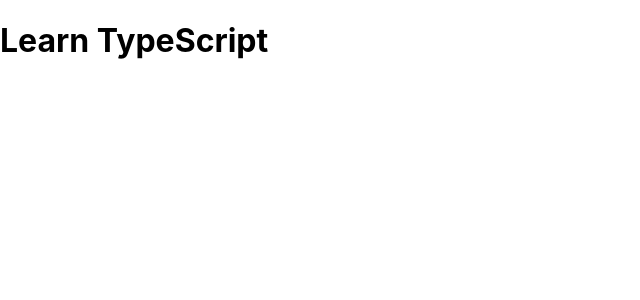
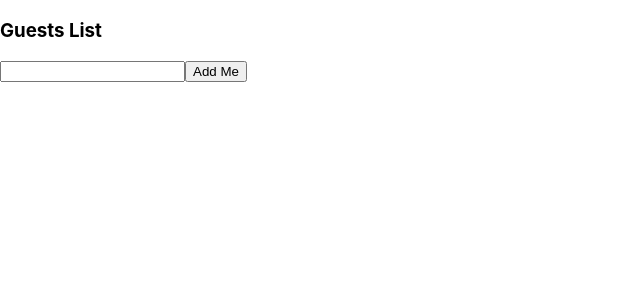
Before and after one commit to CamHaoHa/myLearning-react-typescript, a React (Create React App) app: page / in a window 1280 px wide. Shown: the top 300 px of the page, without its empty margins (0-640 px from the left). Built offline with nearby package versions, Linux system fonts and the light colour scheme.

Commit message:
state and typescript add guest

```diff
--- a/src/index.tsx
+++ b/src/index.tsx
@@ -1,7 +1,7 @@
 import React from 'react';
 import ReactDOM from 'react-dom/client';
 import './index.css';
-import App from './App';
+import GuestList from './state/GuestList';
 import reportWebVitals from './reportWebVitals';
 
 const root = ReactDOM.createRoot(
@@ -9,7 +9,7 @@ const root = ReactDOM.createRoot(
 );
 root.render(
   <React.StrictMode>
-    <App />
+    <GuestList />
   </React.StrictMode>
 );
 
--- /dev/null
+++ b/src/state/GuestList.tsx
@@ -0,0 +1,40 @@
+import React, {useState} from 'react'
+
+type Props = {}
+
+const GuestList:React.FC = () => {
+  const [name, setName] = useState('')
+  const [guests, setGuests]= useState<string[]>([])
+
+  const handleClick = () => {
+    setName (prevState =>{
+      setGuests ([...guests, prevState])
+      return ''
+    })
+  }
+
+  return (
+    <div>
+      <h3>Guests List</h3>
+      <input
+        value={name}
+        type='text'
+        onChange={(e)=> setName(e.target.value)}
+      />
+      <button
+        type='button'
+        onClick={handleClick}
+      >
+        Add Me
+      </button>
+
+      {guests.map((guest) => (
+      <li key={guest}>
+        {guest}
+      </li>))}
+
+    </div>
+  )
+}
+
+export default GuestList
```
